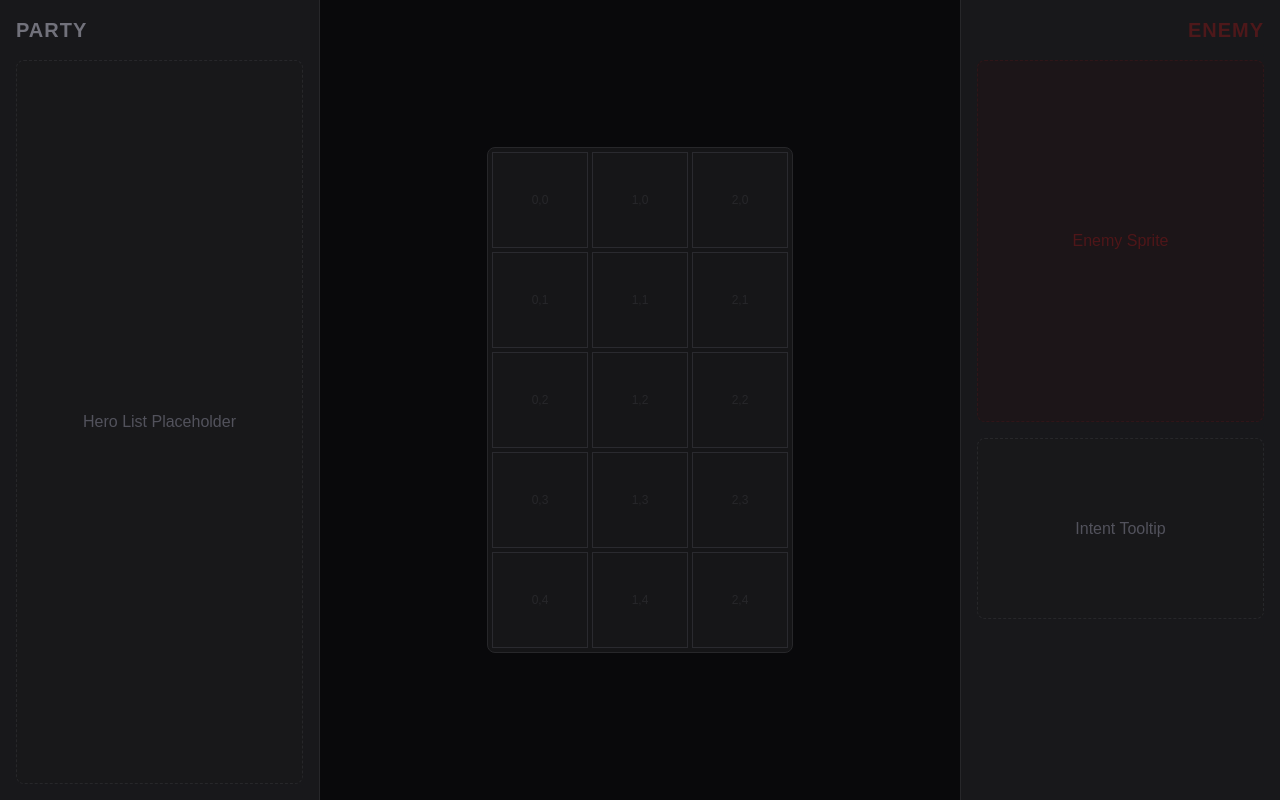
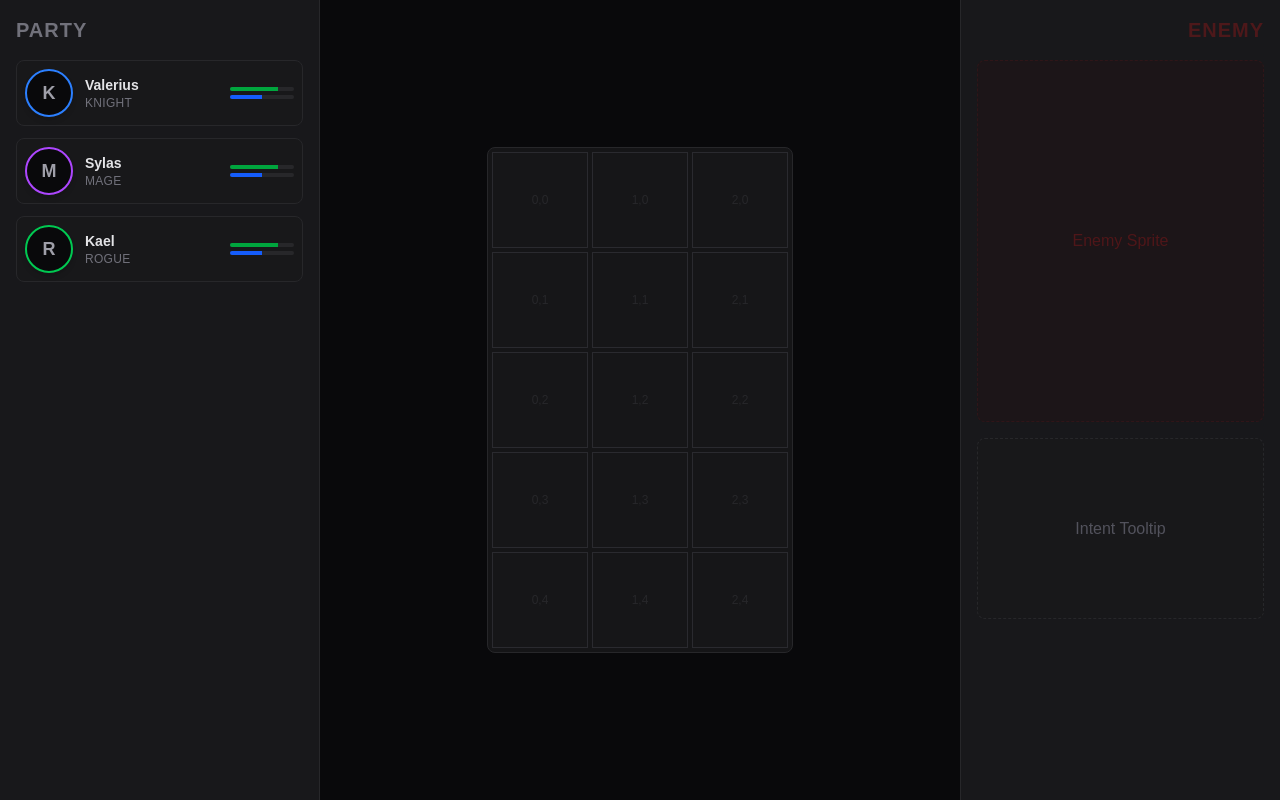
Before and after one commit to pchab/literate-giggle, a Next.js app: page / in a window 1280 px wide. Built offline with nearby package versions, Linux system fonts and the light colour scheme.

Commit message:
feat: Implement Hero Sidebar and Portraits [PIE-9]

```diff
--- a/src/app/@party/page.tsx
+++ b/src/app/@party/page.tsx
@@ -1,9 +1,24 @@
+import { HeroPortrait } from "@/components/HeroPortrait";
+
+const HEROES = [
+  { id: 1, name: "Valerius", class: "Knight", color: "border-blue-500" },
+  { id: 2, name: "Sylas", class: "Mage", color: "border-purple-500" },
+  { id: 3, name: "Kael", class: "Rogue", color: "border-green-500" },
+];
+
 export default function PartySidebar() {
   return (
     <section className="h-full w-full flex flex-col gap-4">
       <h2 className="text-xl font-bold uppercase tracking-wider text-zinc-500">Party</h2>
-      <div className="flex-1 rounded-lg border border-dashed border-zinc-800 bg-zinc-900/50 p-4 flex items-center justify-center text-zinc-600">
-        Hero List Placeholder
+      <div className="flex-1 flex flex-col gap-3 overflow-y-auto">
+        {HEROES.map((hero) => (
+          <HeroPortrait
+            key={hero.id}
+            name={hero.name}
+            classType={hero.class}
+            color={hero.color}
+          />
+        ))}
       </div>
     </section>
   );
--- a/src/components/HeroPortrait.tsx
+++ b/src/components/HeroPortrait.tsx
@@ -1,35 +1,37 @@
-/* eslint-disable @next/next/no-img-element */
 import React from "react";
 
-export const HeroPortrait = () => {
-    return (
-        <div className="relative w-48 h-48 flex items-center justify-center">
-            {/* Glow/Backdrop */}
-            <div className="absolute inset-4 rounded-full bg-cyan-900/40 blur-xl animate-pulse"></div>
+interface HeroPortraitProps {
+  name: string;
+  classType: string;
+  color?: string; // Tailwind color class for border/accent
+}
 
-            {/* Character Image (Clipped circle) */}
-            <div className="absolute inset-6 rounded-full overflow-hidden bg-slate-900 border-2 border-slate-700">
-                {/* Placeholder Hero */}
-                <img
-                    src="https://api.dicebear.com/9.x/avataaars/svg?seed=Felix"
-                    alt="Hero"
-                    className="w-full h-full object-cover scale-110 mt-2"
-                />
-            </div>
+export function HeroPortrait({ name, classType, color = "border-zinc-600" }: HeroPortraitProps) {
+  return (
+    <div className="flex items-center gap-3 p-2 rounded-lg bg-zinc-900/50 border border-zinc-800 hover:bg-zinc-800/50 transition-colors cursor-pointer group">
+      {/* Portrait Circle */}
+      <div className={`w-12 h-12 rounded-full border-2 ${color} flex items-center justify-center bg-zinc-950 shadow-md group-hover:shadow-lg transition-all`}>
+        {/* Placeholder Icon: First letter of class */}
+        <span className="text-zinc-400 font-bold text-lg select-none">
+          {classType[0]}
+        </span>
+      </div>
 
-            {/* Rune Frame Overlay */}
-            <div className="absolute inset-0 pointer-events-none z-10">
-                <img
-                    src="/assets/rune-frame.png"
-                    alt="Rune Frame"
-                    className="w-full h-full object-contain drop-shadow-[0_0_15px_rgba(34,211,238,0.6)]"
-                />
-            </div>
+      {/* Info */}
+      <div className="flex flex-col">
+        <span className="text-zinc-200 font-semibold text-sm">{name}</span>
+        <span className="text-zinc-500 text-xs uppercase tracking-wide">{classType}</span>
+      </div>
 
-            {/* Status (HP) */}
-            <div className="absolute -bottom-2 -right-2 z-20 bg-red-900/90 text-red-100 w-12 h-12 rounded-full flex items-center justify-center border-2 border-red-500 shadow-lg font-serif font-bold text-lg">
-                30
-            </div>
-        </div>
-    );
+      {/* Status Bars (Visual Stub) */}
+      <div className="flex flex-col gap-1 ml-auto w-16">
+          <div className="h-1 w-full bg-zinc-800 rounded overflow-hidden">
+             <div className="h-full bg-green-600 w-3/4"></div>
+          </div>
+          <div className="h-1 w-full bg-zinc-800 rounded overflow-hidden">
+             <div className="h-full bg-blue-600 w-1/2"></div>
+          </div>
+      </div>
+    </div>
+  );
 }
```
